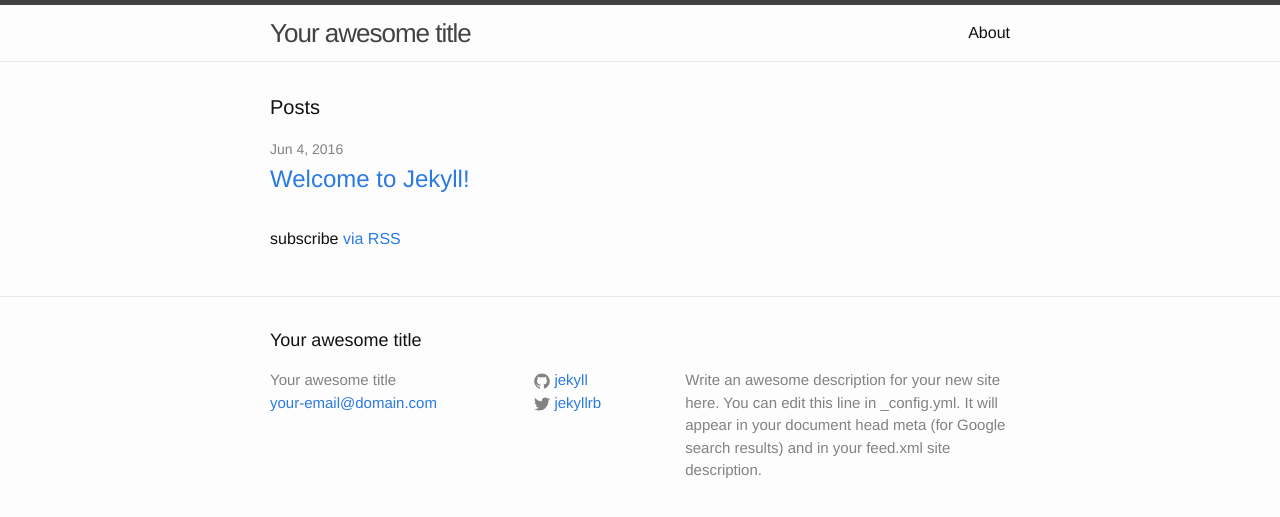
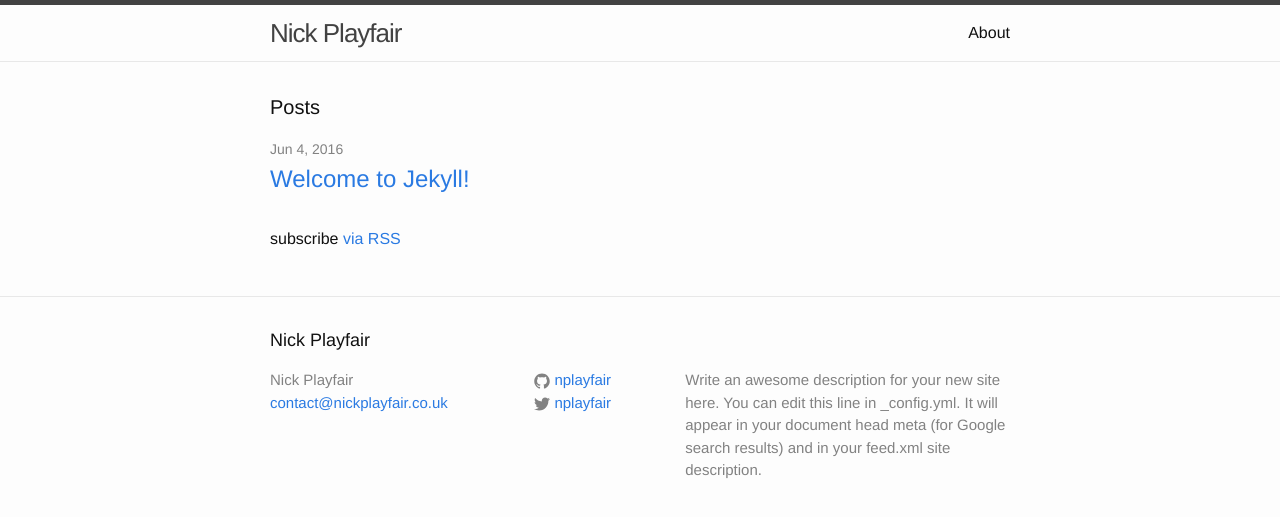
Before and after one commit to nplayfair/nplayfair.github.io, a Jekyll site: the page built from index.html, in a window 1280 px wide. Shown: the top 517 px of the page. Built offline with Jekyll 4.4.1, drawn with Linux system fonts in a browser that asks for light colours.

Commit message:
Set config file title etc

```diff
--- a/_config.yml
+++ b/_config.yml
@@ -6,16 +6,16 @@
 # 'jekyll serve'. If you change this file, please restart the server process.
 
 # Site settings
-title: Your awesome title
-email: your-email@domain.com
+title: Nick Playfair
+email: contact@nickplayfair.co.uk
 description: > # this means to ignore newlines until "baseurl:"
   Write an awesome description for your new site here. You can edit this
   line in _config.yml. It will appear in your document head meta (for
   Google search results) and in your feed.xml site description.
 baseurl: "" # the subpath of your site, e.g. /blog
-url: "http://yourdomain.com" # the base hostname & protocol for your site
-twitter_username: jekyllrb
-github_username:  jekyll
+url: "http://nickplayfair.co.uk" # the base hostname & protocol for your site
+twitter_username: nplayfair
+github_username:  nplayfair
 
 # Build settings
 markdown: kramdown
```
